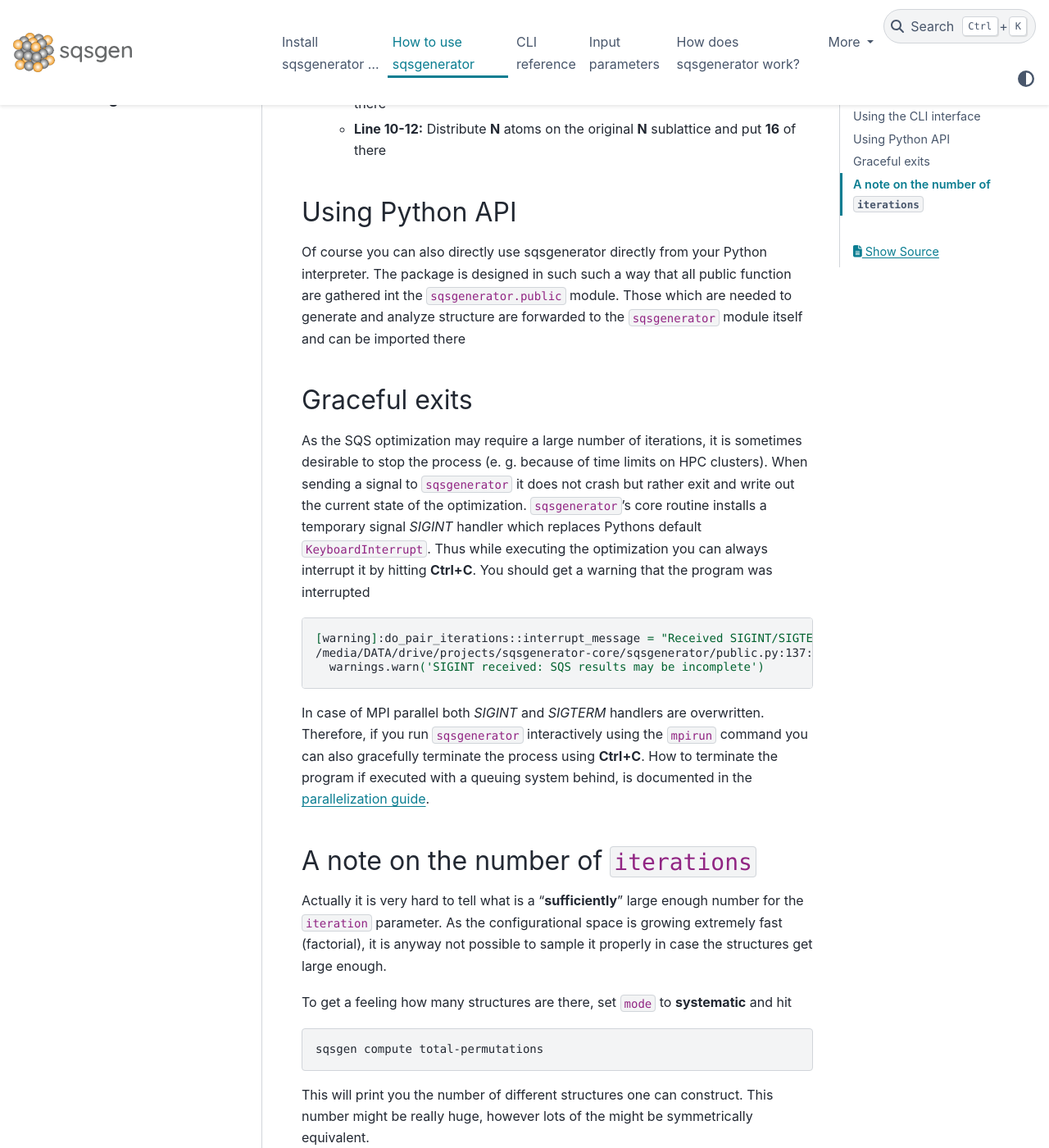
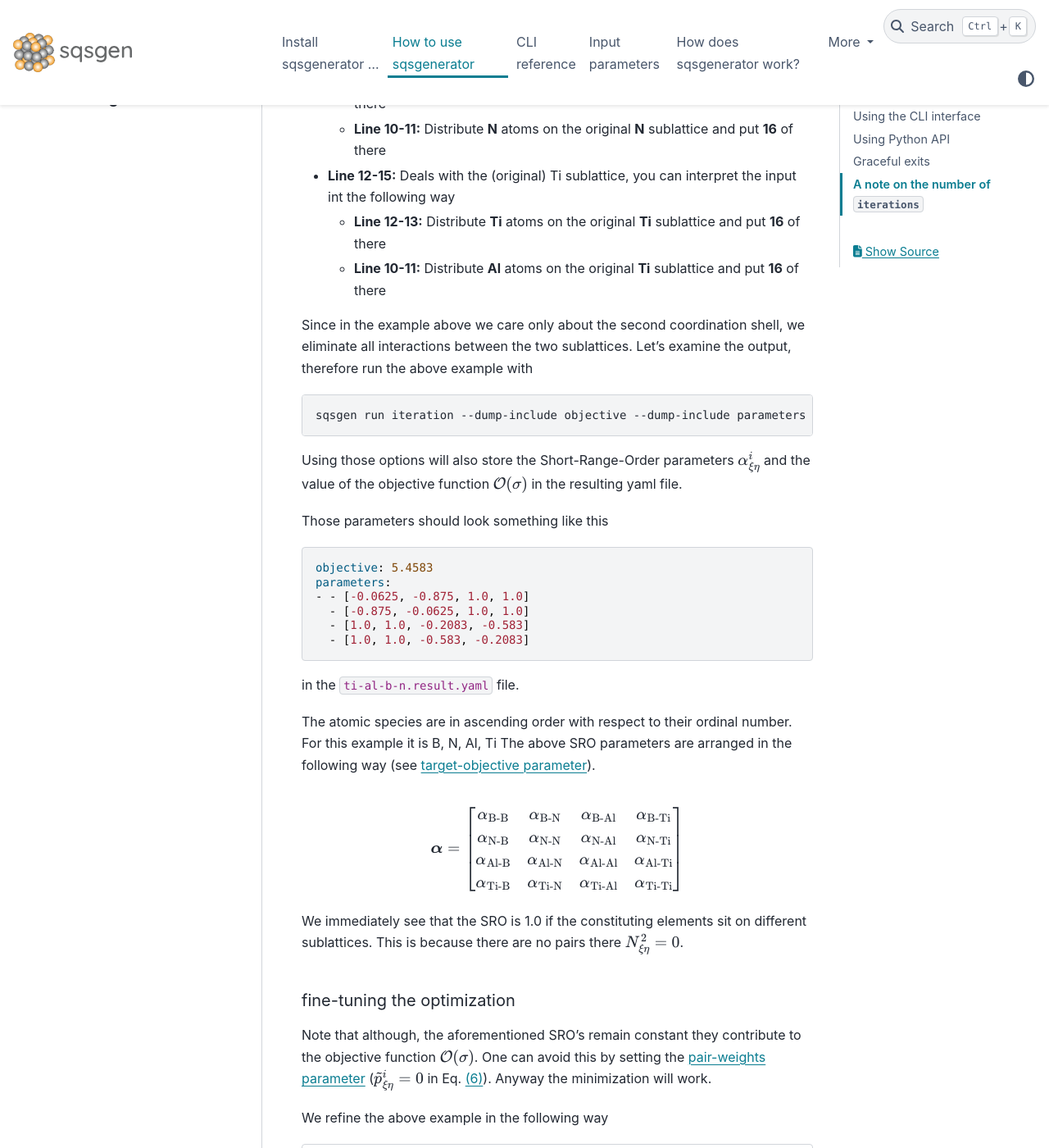
Before and after one commit to dgehringer/sqsgenerator, a Sphinx documentation site: the page built from docs/source/how_to.md, in a window 1280 px wide and 1400 px high, scrolled down 8339 px. Shown: the whole window at 82% size. Built offline with Sphinx 7.4.7 and the PyData theme 0.15.4, drawn with Linux system fonts in a browser that asks for light colours; the version number is read from the project's files by our own code; some of the changed text lies outside the part shown.

Commit message:
:memo: added multiple sublattice example

````diff
--- a/docs/source/how_to.md
+++ b/docs/source/how_to.md
@@ -351,7 +351,7 @@ as well as the {download}`YAML input <examples/ti-al-b-n.yaml>`.
 Before we start let's investigate the coordination shells of the input structure
 
 ```{code-block} bash
->>> sqsgen compute shell-distances ti-al-b-n.yaml
+sqsgen compute shell-distances ti-al-b-n.yaml
 [0.0, 2.126767, 3.0077027354075403, 3.6836684998608384, 4.253534, 4.755595584303295, 5.209493951789751, 6.015405470815081, 6.380301, 7.367336999721677]
 ```
 
@@ -393,15 +393,103 @@ composition:
 
 The specification of the `composition` tag now differs from the previous examples
 
-  - **Line 6:** Only consider second shell. Therefore we automatically eliminate the Ti-B, Ti-N, Al-Ti and Al-V
+  - **Line 6:** Only consider second shell. Therefore, we automatically eliminate the Ti-B, Ti-N, Al-Ti and Al-V
     interactions
-  - **Line 8-12:** Deals with the (original) N sublattice, you can interpret the input int the following way
-    - **Line 8-10:** Distribute **B** atoms on the original **N** sublattice and put **16** of there
-    - **Line 10-12:** Distribute **N** atoms on the original **N** sublattice and put **16** of there
+  - **Line 8-11:** Deals with the (original) N sublattice, you can interpret the input int the following way
+    - **Line 8-9:** Distribute **B** atoms on the original **N** sublattice and put **16** of there
+    - **Line 10-11:** Distribute **N** atoms on the original **N** sublattice and put **16** of there
+  - **Line 12-15:** Deals with the (original) Ti sublattice, you can interpret the input int the following way
+    - **Line 12-13:** Distribute **Ti** atoms on the original **Ti** sublattice and put **16** of there
+    - **Line 10-11:** Distribute **Al** atoms on the original **Ti** sublattice and put **16** of there
+
+Since in the example above we care only about the second coordination shell, we eliminate all interactions between the
+two sublattices. Let's examine the output, therefore run the above example with
+
+```{code-block} bash
+sqsgen run iteration --dump-include objective --dump-include parameters ti-al-b-n.yaml
+```
+
+Using those options will also store the Short-Range-Order parameters $\alpha^i_{\xi\eta}$ and the value of the objective
+function $\mathcal{O}(\sigma)$ in the resulting yaml file.
+
+Those parameters should look something like this
+
+```{code-block} yaml
+objective: 5.4583
+parameters:
+- - [-0.0625, -0.875, 1.0, 1.0]
+  - [-0.875, -0.0625, 1.0, 1.0]
+  - [1.0, 1.0, -0.2083, -0.583]
+  - [1.0, 1.0, -0.583, -0.2083]
+```
+
+in the `ti-al-b-n.result.yaml` file.
+
+The atomic species are in ascending order with respect to their ordinal number. For this example it is B, N, Al, Ti
+The above SRO parameters are arranged in the following way
+(see {ref}`target-objective parameter <input-param-target-objective>`).
+
+```{math}
+\boldsymbol{\alpha} = \left[
+\begin{array}{cccc}
+\alpha_{\text{B-B}} & \alpha_{\text{B-N}} & \alpha_{\text{B-Al}} & \alpha_{\text{B-Ti}} \\
+\alpha_{\text{N-B}} & \alpha_{\text{N-N}} & \alpha_{\text{N-Al}} & \alpha_{\text{N-Ti}} \\
+\alpha_{\text{Al-B}} & \alpha_{\text{Al-N}} & \alpha_{\text{Al-Al}} & \alpha_{\text{Al-Ti}} \\
+\alpha_{\text{Ti-B}} & \alpha_{\text{Ti-N}} & \alpha_{\text{Ti-Al}} & \alpha_{\text{Ti-Ti}} \\
+\end{array}
+\right]
+```
+
+We immediately see that the SRO is 1.0 if the constituting elements sit on different sublattices. This is because
+there are no pairs there $N_{\xi\eta}^2 = 0$.
+
+##### fine-tuning the optimization
+Note that although, the aforementioned SRO's remain constant they contribute to the objective function
+$\mathcal{O}(\sigma)$. One can avoid this by setting the {ref}`pair-weights parameter <input-param-pair-weights>`
+($\tilde{p}_{\xi\eta}^i=0$ in Eq. {eq}`eqn:objective-actual`). Anyway the minimization will work.
+
+We refine the above example in the following way
+
+```{code-block} yaml
+---
+lineno-start: 1
+emphasize-lines: 16-21
+caption: |
+    Download the enhanced {download}`YAML file <examples/ti-al-b-n-weights.yaml>`
+---
+structure:
+  supercell: [2, 2, 2]
+  file: ti-n.cif
+iterations: 5e5
+shell_weights:
+  2: 1.0
+composition:
+  B:
+    N: 16
+  N:
+    N: 16
+  Ti:
+    Ti: 16
+  Al:
+    Ti: 16
+pair_weights:
+  #   B    N    Al   Ti
+  - [ 0.0, 0.5, 0.0, 0.0 ] # B
+  - [ 0.5, 0.0, 0.0, 0.0 ] # N
+  - [ 0.0, 0.0, 0.0, 0.5 ] # Al
+  - [ 0.0, 0.0, 0.5, 0.0 ] # Ti
+```
+
+  - **Line 16-21:** set the pair-weight coefficients $\tilde{p}_{\xi\eta}^i$.
+    - The main diagonal is set to zero, meaning we do not include same species pairs
+    - We set parameters of species on different sublattices ($\alpha_{\text{B-Al}} = \alpha_{\text{N-Al}} = \alpha_{\text{B-Ti}} = \alpha_{\text{N-Ti}} = 0$) to zero. This will result in a more "*correct*" value for the objective function
+
+Note, that this modification has no influence on the SRO parameters itself, but only on the value of the objective
+function
 
 ## Using Python API
-Of course you can also directly use sqsgenerator directly from your Python interpreter. The package is designed in such
-such a way that all public function are gathered int the `sqsgenerator.public` module. Those which are needed to
+Of course, you can also directly use sqsgenerator directly from your Python interpreter. The package is designed in such
+a way that all public function are gathered int the `sqsgenerator.public` module. Those which are needed to
 generate and analyze structure are forwarded to the `sqsgenerator` module itself and can be imported there
 
 
````
